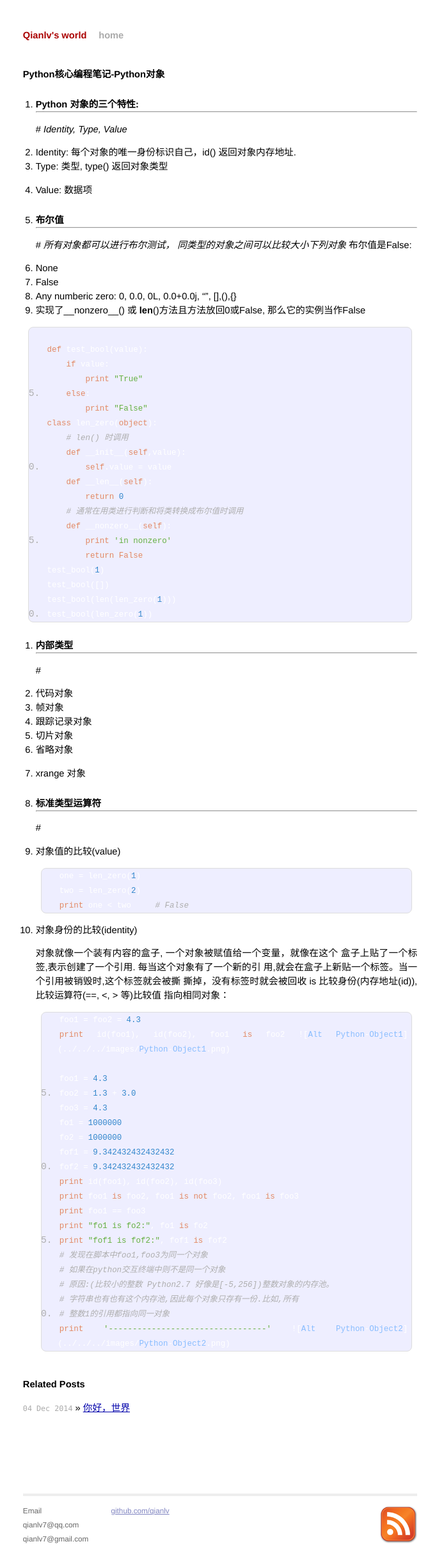
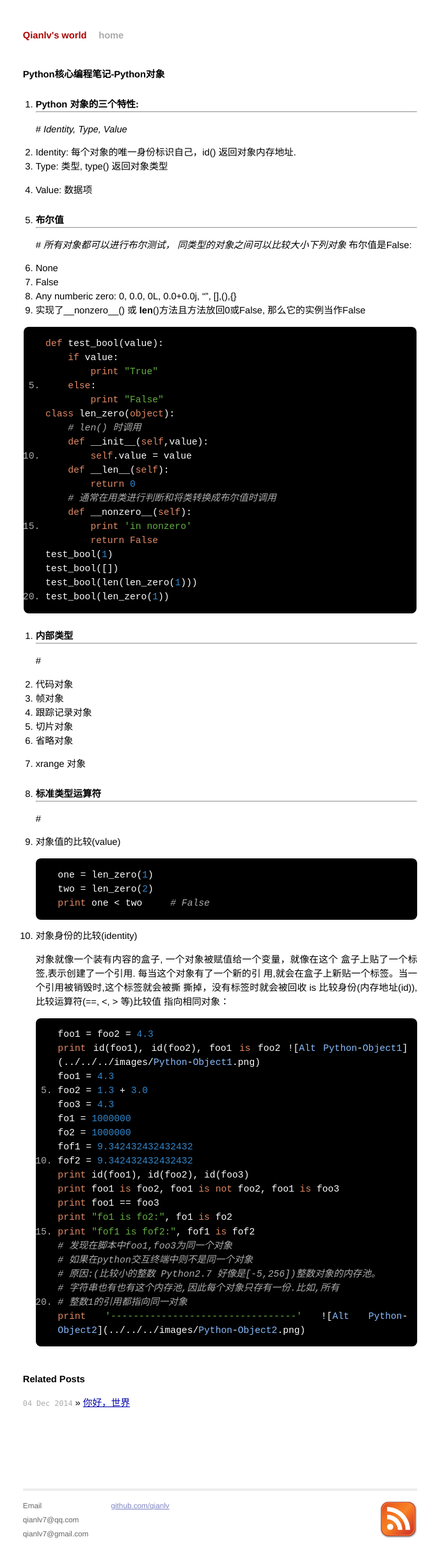
Before and after one commit to qianlv/qianlv.github.io, a Jekyll site: the page built from _posts/2014-12-14-core-python-programming-4.md, in a window 1280 px wide. Shown: the whole page at 64% size, without its empty margins (296-979 px from the left). Built offline with Jekyll 4.4.1, drawn with Linux system fonts in a browser that asks for light colours; Markdown is read by kramdown in place of the engine named in the settings; comment, search, counter and statistics services are not loaded.

Commit message:
注释掉原有的css中code代码

```diff
--- a/css/screen.css
+++ b/css/screen.css
@@ -158,18 +158,18 @@ ul.posts {
     padding-top: 10px;
   }
 
-  #post pre {
+/*  #post pre {
     border: 1px solid #ddd;
     background-color: #eef;
     padding: 0 .4em;
   }
-
+*/
   #post ul,
   #post ol {
     margin-left: 1.35em;
   }
 
-  #post code {
+/*  #post code {
     border: 1px solid #ddd;
     background-color: #eef;
     font-size: 85%;
@@ -179,7 +179,7 @@ ul.posts {
     #post pre code {
       border: none;
     }
-
+*/
   /* terminal */
 
   #post pre.terminal {
```
